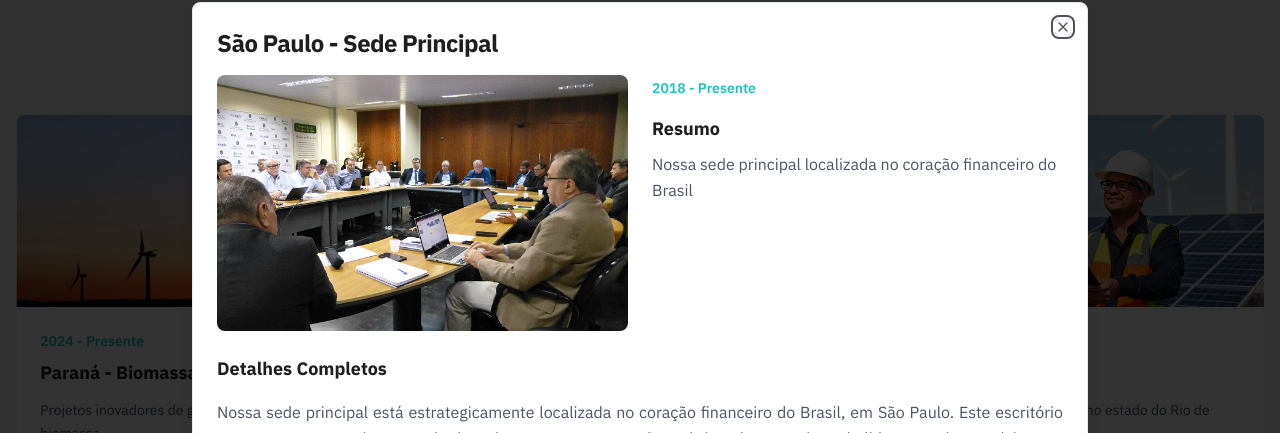
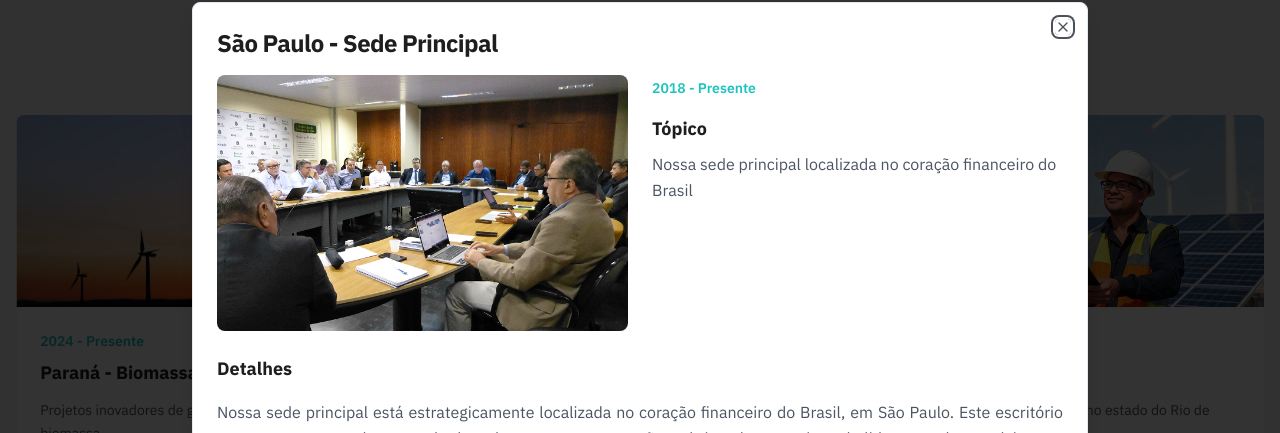
Before and after one commit to eduardoalins/WebFarm, a React (Vite) app: page /sobrenos in a window 1280 px wide. Both pictures are taken after a click on the element 640 px from the left and 1982 px from the top of the page. Shown: the part 1691-2124 px from the top of the page. Built offline with nearby package versions, Linux system fonts and the light colour scheme.

Commit message:
Atualização nos cards das noticias dentro

```diff
--- a/src/pages/SobreNos.tsx
+++ b/src/pages/SobreNos.tsx
@@ -513,7 +513,7 @@ const SobreNos = () => {
                     </div>
                     <div>
                       <h4 className="font-ibm-plex font-bold text-lg text-farm-dark mb-2">
-                        Resumo
+                        Tópico
                       </h4>
                       <p className="font-ibm-plex text-gray-600 leading-relaxed">
                         {selectedEvento.descricao}
@@ -523,7 +523,7 @@ const SobreNos = () => {
                 </div>
                 <div>
                   <h4 className="font-ibm-plex font-bold text-lg text-farm-dark mb-4">
-                    Detalhes Completos
+                    Detalhes
                   </h4>
                   <p className="font-ibm-plex text-gray-600 leading-relaxed text-justify">
                     {selectedEvento.descricaoCompleta}
```
